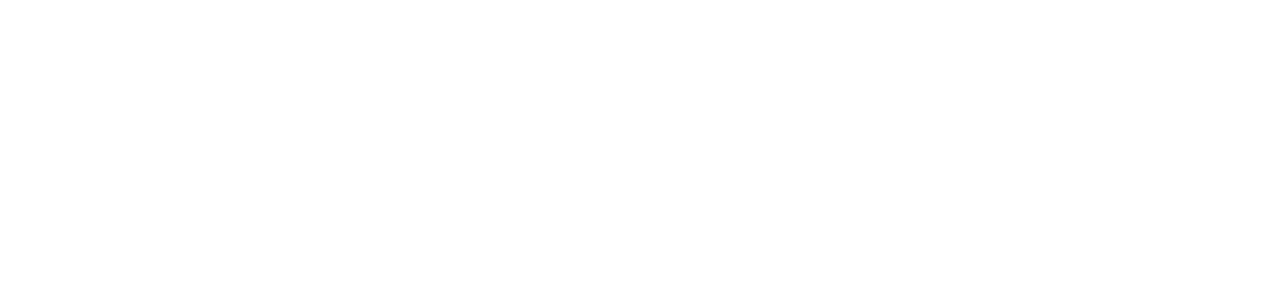
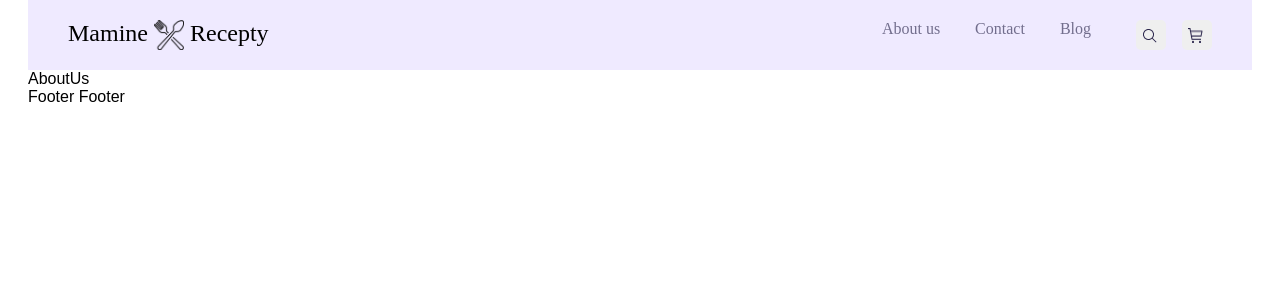
Before and after one commit to Medvedev245/eat-store, a React (Create React App) app: page /about-us in a window 1280 px wide. Before the commit this address had no page. Shown: the top 300 px of the page. Built offline with nearby package versions, Linux system fonts and the light colour scheme.

Commit message:
add burger

```diff
--- /dev/null
+++ b/src/Pages/AboutUs/AboutUs.jsx
@@ -0,0 +1,7 @@
+import React from "react";
+
+const AboutUs = () => {
+  return <div>AboutUs</div>;
+};
+
+export default AboutUs;
--- /dev/null
+++ b/src/Pages/Blog/Blog.jsx
@@ -0,0 +1,7 @@
+import React from "react";
+
+const Blog = () => {
+  return <div>Blog</div>;
+};
+
+export default Blog;
--- /dev/null
+++ b/src/Pages/Contacts/Contacts.jsx
@@ -0,0 +1,7 @@
+import React from "react";
+
+const Contacts = () => {
+  return <div>Contacts</div>;
+};
+
+export default Contacts;
--- a/src/Pages/Home/Home.jsx
+++ b/src/Pages/Home/Home.jsx
@@ -23,7 +23,7 @@ const Home = () => {
   //     .catch((error) => {
   //       console.error("Ошибка:", error);
   //     });
-  return <div>drgergeas</div>;
+  return <div>Home</div>;
 };
 
 export default Home;
--- a/src/components/App/App.jsx
+++ b/src/components/App/App.jsx
@@ -1,8 +1,11 @@
 import React, { lazy } from "react";
 import { Route, Routes } from "react-router-dom";
 
-const ContactDetails = lazy(() => import("../ContactDetails/ContactDetails"));
+// const ContactDetails = lazy(() => import("../ContactDetails/ContactDetails"));
 const Home = lazy(() => import("../../Pages/Home/Home"));
+const AboutUs = lazy(() => import("../../Pages/AboutUs/AboutUs.jsx"));
+const Contact = lazy(() => import("../../Pages/Contacts/Contacts.jsx"));
+const Blog = lazy(() => import("../../Pages/Blog/Blog.jsx"));
 const Layout = lazy(() => import("../Layout/Layout"));
 
 const App = () => {
@@ -11,7 +14,13 @@ const App = () => {
     <Routes>
       <Route path="/" element={<Layout />}>
         <Route index element={<Home />} />
-        <Route path="contact/:id" element={<ContactDetails />} />
+        {/* <Route to="/about-us" element={<AboutUs />} />
+        <Route to="/contact" element={<Contact />} />
+        <Route to="/blog" element={<Blog />} /> */}
+        <Route path="about-us" element={<AboutUs />} />
+        <Route path="contact" element={<Contact />} />
+        <Route path="blog" element={<Blog />} />
+        {/* <Route path="contact/:id" element={<ContactDetails />} /> */}
       </Route>
     </Routes>
     // </Suspense>
--- /dev/null
+++ b/src/components/BlurBackground/BlurBackground.jsx
@@ -0,0 +1,8 @@
+import React from "react";
+import { Container } from "./BlurBackground.styled";
+
+const BlurBackground = ({ onClick }) => {
+  return <Container onClick={onClick}></Container>;
+};
+
+export default BlurBackground;
--- /dev/null
+++ b/src/components/BlurBackground/BlurBackground.styled.js
@@ -0,0 +1,11 @@
+import styled from "styled-components";
+
+export const Container = styled.div`
+  position: fixed; // Изменено на position: fixed
+  top: 0;
+  left: 0;
+  width: 100%;
+  height: 100%;
+  backdrop-filter: blur(17px);
+  z-index: 1;
+`;
--- a/src/components/Header/Header.jsx
+++ b/src/components/Header/Header.jsx
@@ -1,4 +1,4 @@
-import React from "react";
+import React, { useState } from "react";
 import {
   ComponentHeader,
   LinksBlock,
@@ -10,13 +10,27 @@ import {
   LinkItem,
   TitleSpan,
   ImgLogo,
+  BtnBurger,
+  Btns,
 } from "./Header.styled";
+import BlurBackground from "../BlurBackground/BlurBackground";
 
 import searchComponent from "../../Files/icons/search.png";
 import Buscet from "../../Files/icons/busket.png";
 import MyIcone from "../../Files/icons/MyIcone.png";
+import Burger from "../../Files/icons/Burger.png";
 
 const Header = () => {
+  const [isOpen, setIsOpen] = useState(false);
+
+  const toggleMenu = () => {
+    setIsOpen(!isOpen);
+  };
+
+  const closeMenu = () => {
+    setIsOpen(false);
+  };
+
   return (
     <ComponentHeader>
       <div>
@@ -27,28 +41,38 @@ const Header = () => {
         </TitleSpan>
       </div>
       <LinksBlock>
-        <NavBar>
+        <NavBar isOpen={isOpen}>
           <ListBlock>
             <Item>
-              <LinkItem>About us</LinkItem>
+              <LinkItem to="/about-us" onClick={closeMenu}>
+                About us
+              </LinkItem>
             </Item>
             <Item>
-              <LinkItem>Contact</LinkItem>
+              <LinkItem to="/contact" onClick={closeMenu}>
+                Contact
+              </LinkItem>
             </Item>
             <Item>
-              <LinkItem>Blog</LinkItem>
+              <LinkItem to="/blog" onClick={closeMenu}>
+                Blog
+              </LinkItem>
             </Item>
           </ListBlock>
         </NavBar>
         <IconsBlock>
-          <button>
+          <Btns>
             <Img src={searchComponent} alt="Search" />
-          </button>
-          <button>
+          </Btns>
+          <Btns>
             <Img src={Buscet} alt="Buscet" />
-          </button>
+          </Btns>
+          <BtnBurger onClick={toggleMenu}>
+            <Img src={Burger} alt="Menu" />
+          </BtnBurger>
         </IconsBlock>
       </LinksBlock>
+      {isOpen && <BlurBackground onClick={toggleMenu} />}
     </ComponentHeader>
   );
 };
--- a/src/components/Header/Header.styled.js
+++ b/src/components/Header/Header.styled.js
@@ -10,9 +10,8 @@ export const ComponentHeader = styled.header`
   justify-content: space-between;
   padding: 20px 40px;
 
-  /* @media screen and (min-width: 767px) {
-
-  } */
+  @media screen and (min-width: 767px) {
+  }
 `;
 
 export const TitleSpan = styled.span`
@@ -24,12 +23,33 @@ export const TitleSpan = styled.span`
 `;
 
 export const NavBar = styled.nav`
-  /* display: flex; */
+  display: flex;
+  transition: transform 0.1s;
+  @media screen and (max-width: 768px) {
+    z-index: 10;
+    position: absolute;
+    width: 50%;
+    height: 100vh;
+    top: 0;
+    right: 0;
+    transform: ${(props) =>
+      props.isOpen ? "translateX(0)" : "translateX(100%)"};
+    position: ${(props) => (props.isOpen ? "absolute" : "relative")};
+    visibility: ${(props) => (props.isOpen ? "visible" : "hidden")};
+    justify-content: flex-start;
+    background-color: #203f43;
+    flex-direction: column;
+    gap: 60px;
+    padding-top: 90px;
+  }
 `;
 
 export const LinksBlock = styled.div`
   display: flex;
   gap: 45px;
+  @media screen and (max-width: 768px) {
+    height: 25px;
+  }
 `;
 
 export const ListBlock = styled.ul`
@@ -42,6 +62,9 @@ export const LinkItem = styled(Link)`
   font-family: Satoshi;
   text-decoration: none;
   color: var(--iq-header-text);
+  @media screen and (max-width: 768px) {
+    /* display: none; */
+  }
 `;
 
 export const IconsBlock = styled.div`
@@ -50,11 +73,40 @@ export const IconsBlock = styled.div`
 `;
 
 export const Img = styled.img`
-  /* width: 16px;
-  height: 16px; */
+  width: 15px;
+  height: 15px;
 `;
 
 export const ImgLogo = styled.img`
   width: 30px;
   height: 30px;
 `;
+
+export const BtnBurger = styled.button`
+  width: 30px;
+  height: 30px;
+  cursor: pointer;
+  border: none;
+  display: none;
+  border-radius: 5px;
+  &:hover,
+  &:focus {
+    background-color: #bec4e6;
+  }
+  @media screen and (max-width: 768px) {
+    display: inline-block;
+  }
+`;
+
+export const Btns = styled.button`
+  width: 30px;
+  height: 30px;
+  border-radius: 5px;
+  cursor: pointer;
+  border: none;
+
+  &:hover,
+  &:focus {
+    background-color: #bec4e6;
+  }
+`;
--- a/src/components/Layout/Layout.jsx
+++ b/src/components/Layout/Layout.jsx
@@ -8,7 +8,7 @@ import { ComponentLayout } from "./Layout.styled";
 const Layout = () => {
   return (
     <ComponentLayout>
-      <Header>thrth</Header>
+      <Header />
       <main>
         <Suspense
           fallback={
```
Also changed, not shown: src/Files/icons/Burger.png (added).
